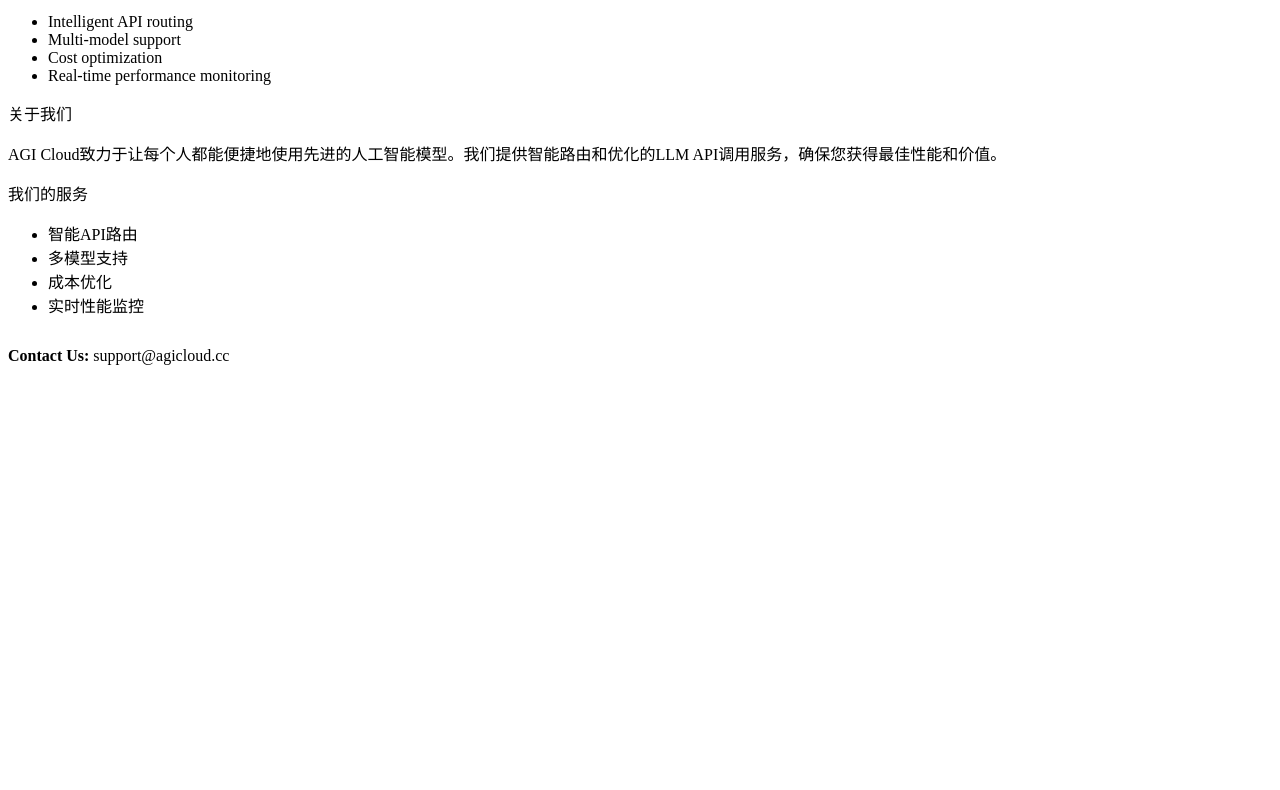
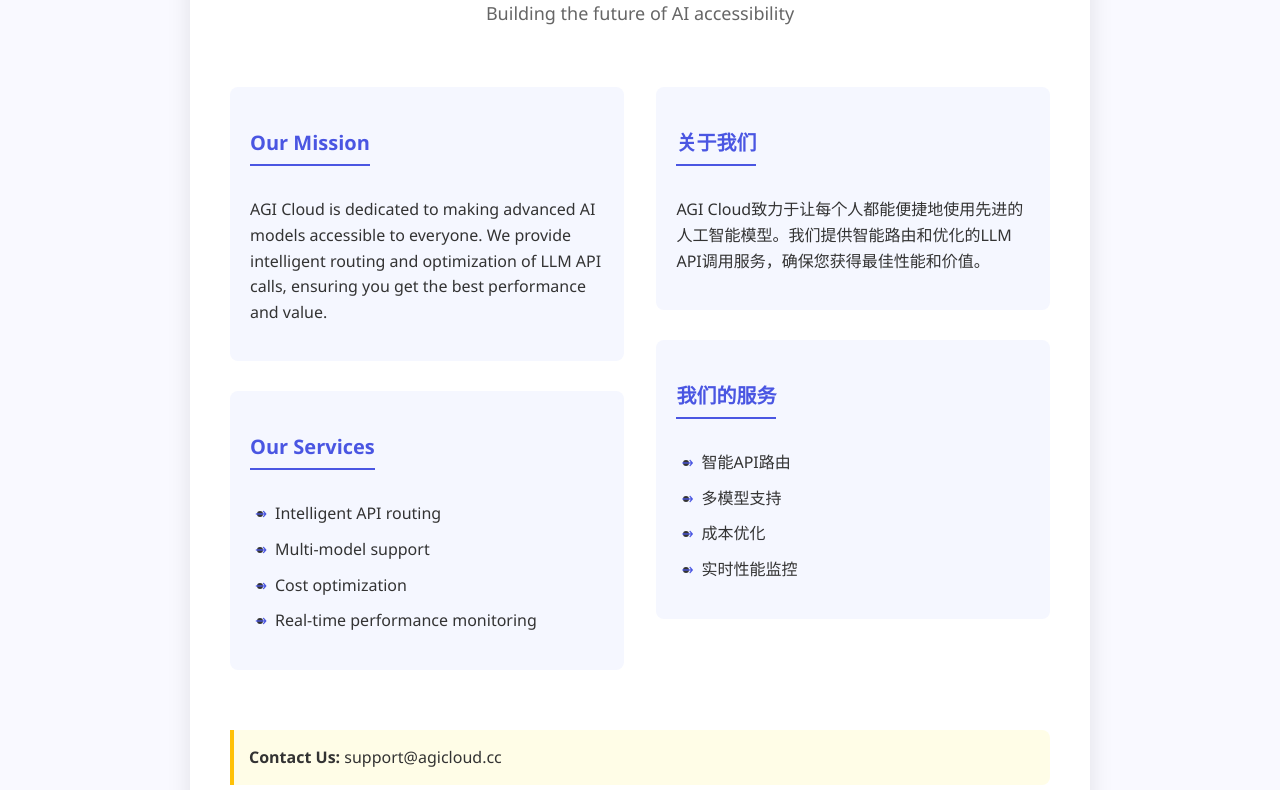
Before and after one commit to cadae/oneapi-about, a plain HTML site: page index.html in a window 1280 px wide. Shown: the part 149-939 px from the top of the page. Before the commit the page ends 800 px from the top, so only its background shows below. Drawn offline with Linux system fonts and the light colour scheme.

Commit message:
updated css

```diff
--- a/index.html
+++ b/index.html
@@ -5,7 +5,107 @@
   <meta name="viewport" content="width=device-width, initial-scale=1.0">
   <title>About AGI Cloud - Our Mission and Services</title>
   <style>
-    /* ...existing code from index.html... */
+    body {
+      font-family: 'Segoe UI', Tahoma, Geneva, Verdana, sans-serif;
+      line-height: 1.6;
+      color: #333;
+      max-width: 900px;
+      margin: 0 auto;
+      padding: 20px;
+      background-color: #f9f9ff;
+    }
+    .container {
+      background-color: white;
+      border-radius: 12px;
+      box-shadow: 0 8px 24px rgba(0, 0, 0, 0.1);
+      padding: 40px;
+      margin-top: 20px;
+    }
+    .header {
+      text-align: center;
+      margin-bottom: 30px;
+    }
+    .logo {
+      font-size: 36px;
+      font-weight: bold;
+      color: #4A56E2;
+      margin-bottom: 10px;
+    }
+    .tagline {
+      font-size: 18px;
+      color: #666;
+      margin-bottom: 20px;
+    }
+    .promo {
+      background-color: #4A56E2;
+      color: white;
+      padding: 15px;
+      border-radius: 8px;
+      text-align: center;
+      margin: 20px 0;
+      font-size: 18px;
+    }
+    .credit-emoji {
+      font-size: 24px;
+      margin-right: 8px;
+      vertical-align: middle;
+    }
+    .section {
+      margin: 30px 0;
+      padding: 20px;
+      background-color: #f5f7ff;
+      border-radius: 8px;
+    }
+    .section-title {
+      font-weight: bold;
+      font-size: 20px;
+      color: #4A56E2;
+      margin-bottom: 15px;
+      border-bottom: 2px solid #4A56E2;
+      padding-bottom: 5px;
+      display: inline-block;
+    }
+    .steps {
+      padding-left: 25px;
+    }
+    .steps li {
+      margin-bottom: 10px;
+      position: relative;
+    }
+    .steps li::before {
+      content: "→";
+      position: absolute;
+      left: -20px;
+      color: #4A56E2;
+    }
+    .note {
+      background-color: #fffde7;
+      border-left: 4px solid #ffc107;
+      padding: 15px;
+      margin: 20px 0;
+      border-radius: 0 8px 8px 0;
+    }
+    .note code {
+      background-color: #fff;
+      padding: 2px 6px;
+      border-radius: 4px;
+      font-family: monospace;
+      font-size: 14px;
+      border: 1px solid #eee;
+    }
+    .language-section {
+      display: flex;
+      flex-wrap: wrap;
+      justify-content: space-between;
+    }
+    .language-column {
+      width: 48%;
+    }
+    @media (max-width: 768px) {
+      .language-column {
+        width: 100%;
+      }
+    }
   </style>
 </head>
 <body>
```
